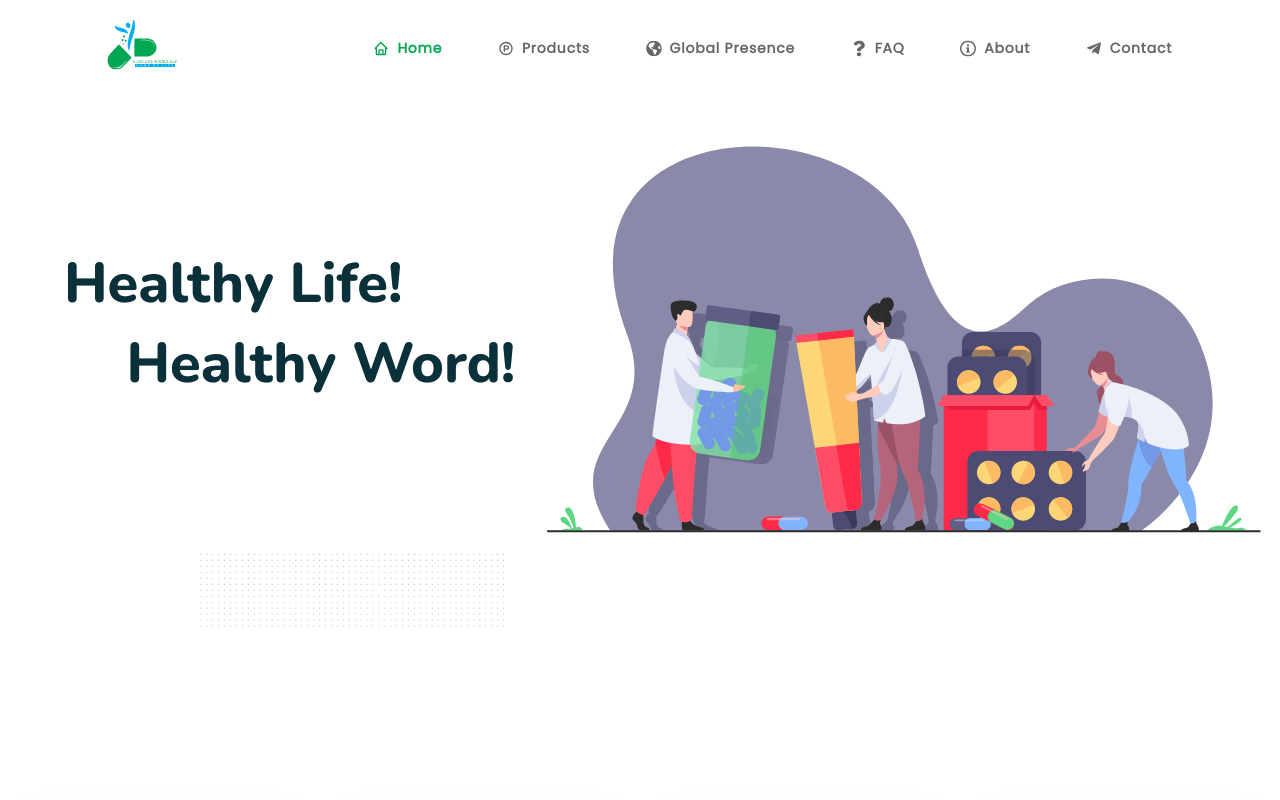
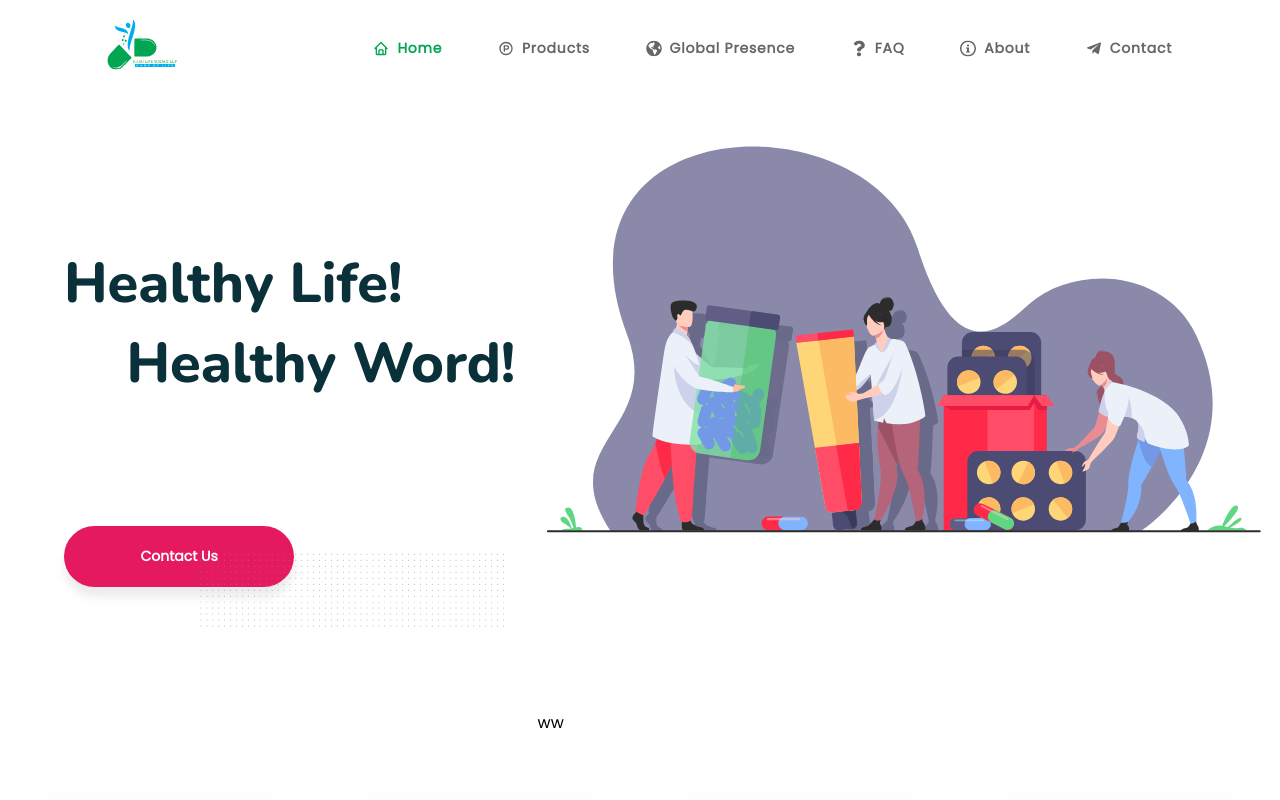
Before and after one commit to kpatel1999/kahu-life-science, a Next.js app: page / in a window 1280 px wide. Shown: the top 800 px of the page. Built offline with nearby package versions, Linux system fonts and the light colour scheme.

Commit message:
Worked to add card button

```diff
--- a/components/HomePage/components/Hero/StyledComponents.tsx
+++ b/components/HomePage/components/Hero/StyledComponents.tsx
@@ -1,5 +1,6 @@
 // Utils
 import styled from "styled-components";
+import { CardButton } from "../Teams/StyledComponents";
 
 export const Wrapper = styled.section`
   position: relative;
@@ -98,3 +99,8 @@ export const ButtonWrapper = styled.div`
     left: 0;
   }
 `;
+
+export const Button = styled(CardButton)`
+  padding: 20px;
+  width: 40%;
+`;
--- a/components/HomePage/components/Hero/index.tsx
+++ b/components/HomePage/components/Hero/index.tsx
@@ -3,6 +3,7 @@ import React from "react";
 // Components
 import * as S from "./StyledComponents";
 import Image from "../../../shared/NewImage";
+import { CardButton } from "../Teams/StyledComponents";
 
 const Hero = () => {
   return (
@@ -20,6 +21,8 @@ const Hero = () => {
             loading="lazy"
           />
         </S.TitleImageContainer>
+        <S.Button>Contact Us</S.Button>
+        <S.ButtonWrapper></S.ButtonWrapper>
       </S.TitleContainer>
       <S.ImageWrapper>
         <S.ImageContainer>
@@ -29,7 +32,7 @@ const Hero = () => {
             width={20}
             alt="site logo"
             loading="lazy"
-          />
+          />ww
         </S.ImageContainer>
       </S.ImageWrapper>
     </S.Wrapper>
--- a/components/HomePage/components/Teams/index.tsx
+++ b/components/HomePage/components/Teams/index.tsx
@@ -42,7 +42,7 @@ const Teams = () => {
       },
     },
   ];
-
+  // width: 90vw;
   return (
     <S.Section className="App">
       {datas.map(({ name, key, designation, details, profile }) => (
--- a/styles/globals.css
+++ b/styles/globals.css
@@ -173,7 +173,7 @@ p {
   padding: 5rem 0;
 }
 .section-center {
-  width: 90vw;
+  /* width: 90vw; */
   margin: 0 auto;
   max-width: var(--max-width);
 }
```
